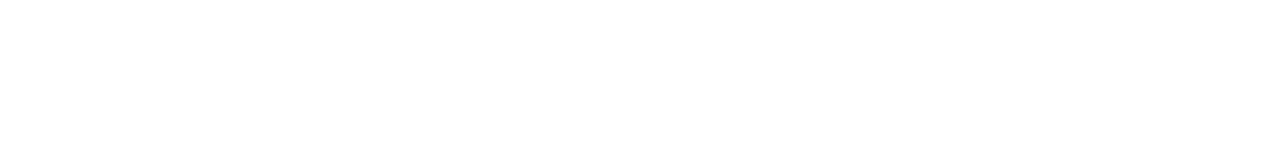
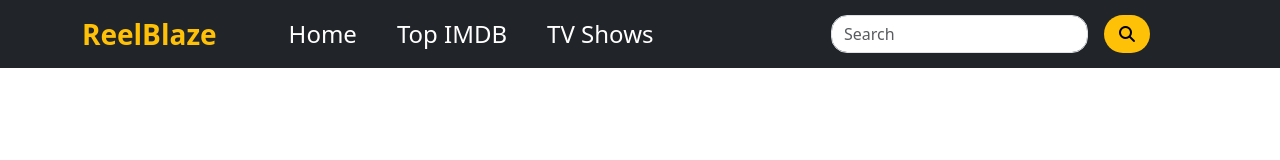
Before and after one commit to Yashan97/ReelBlaze-Movies-WebSite, a plain HTML site: page index.html in a window 1280 px wide. Drawn offline with nearby package versions, Linux system fonts and the light colour scheme.

Commit message:
Creat nav Bar

```diff
--- a/index.html
+++ b/index.html
@@ -5,11 +5,37 @@
     <meta name="viewport" content="width=device-width, initial-scale=1.0">
     <link rel="stylesheet" href="Assest/Css/style.css">
     <link href="https://cdn.jsdelivr.net/npm/bootstrap@5.3.8/dist/css/bootstrap.min.css" rel="stylesheet" integrity="sha384-sRIl4kxILFvY47J16cr9ZwB07vP4J8+LH7qKQnuqkuIAvNWLzeN8tE5YBujZqJLB" crossorigin="anonymous">
+    <link rel="stylesheet" href="https://cdnjs.cloudflare.com/ajax/libs/font-awesome/7.0.1/css/all.min.css" integrity="sha512-2SwdPD6INVrV/lHTZbO2nodKhrnDdJK9/kg2XD1r9uGqPo1cUbujc+IYdlYdEErWNu69gVcYgdxlmVmzTWnetw==" crossorigin="anonymous" referrerpolicy="no-referrer" />
     <title>ReelBlaze</title>
 </head>
 <body>
+  <nav class="navbar navbar-expand-lg navbar-light bg-dark">
+  <div class="container">
+    <a class="navbar-brand text-warning fw-bold fs-3 " href="#">ReelBlaze</a>
+    <button class="navbar-toggler" type="button" data-bs-toggle="collapse" data-bs-target="#navbarSupportedContent" aria-controls="navbarSupportedContent" aria-expanded="false" aria-label="Toggle navigation">
+      <span class="navbar-toggler-icon"></span>
+    </button>
+    <div class="collapse navbar-collapse  mx-5 " id="navbarSupportedContent">
+      <ul class="navbar-nav me-auto mb-2 mb-lg-0 ">
+        <li class="nav-item ">
+          <a class="nav-link active text-white fs-4" aria-current="page" href="#">Home</a>
+        </li>
+        <li class="nav-item">
+          <a class="nav-link text-white fs-4 mx-xl-4" href="#">Top IMDB</a>
+        </li>
 
-
+        <li class="nav-item">
+          <a class="nav-link text-white fs-4  " href="#" tabindex="-1">TV Shows</a>
+        </li>
+      </ul>
+      <form class="d-flex">
+        <input class="form-control me-3 rounded-4" type="search" placeholder="Search" aria-label="Search">
+        <button class="btn text-bg-warning rounded-5 " type="submit"><i class="fa-solid fa-magnifying-glass"></i></button>
+      </form>
+    </div>
+  </div>
+</nav>
+<!--Create Hero Section-->
 <script src="Assest/Js/App.js"></script>
 <script src="https://cdn.jsdelivr.net/npm/bootstrap@5.3.8/dist/js/bootstrap.bundle.min.js" integrity="sha384-FKyoEForCGlyvwx9Hj09JcYn3nv7wiPVlz7YYwJrWVcXK/BmnVDxM+D2scQbITxI" crossorigin="anonymous"></script>
 </body>
```
